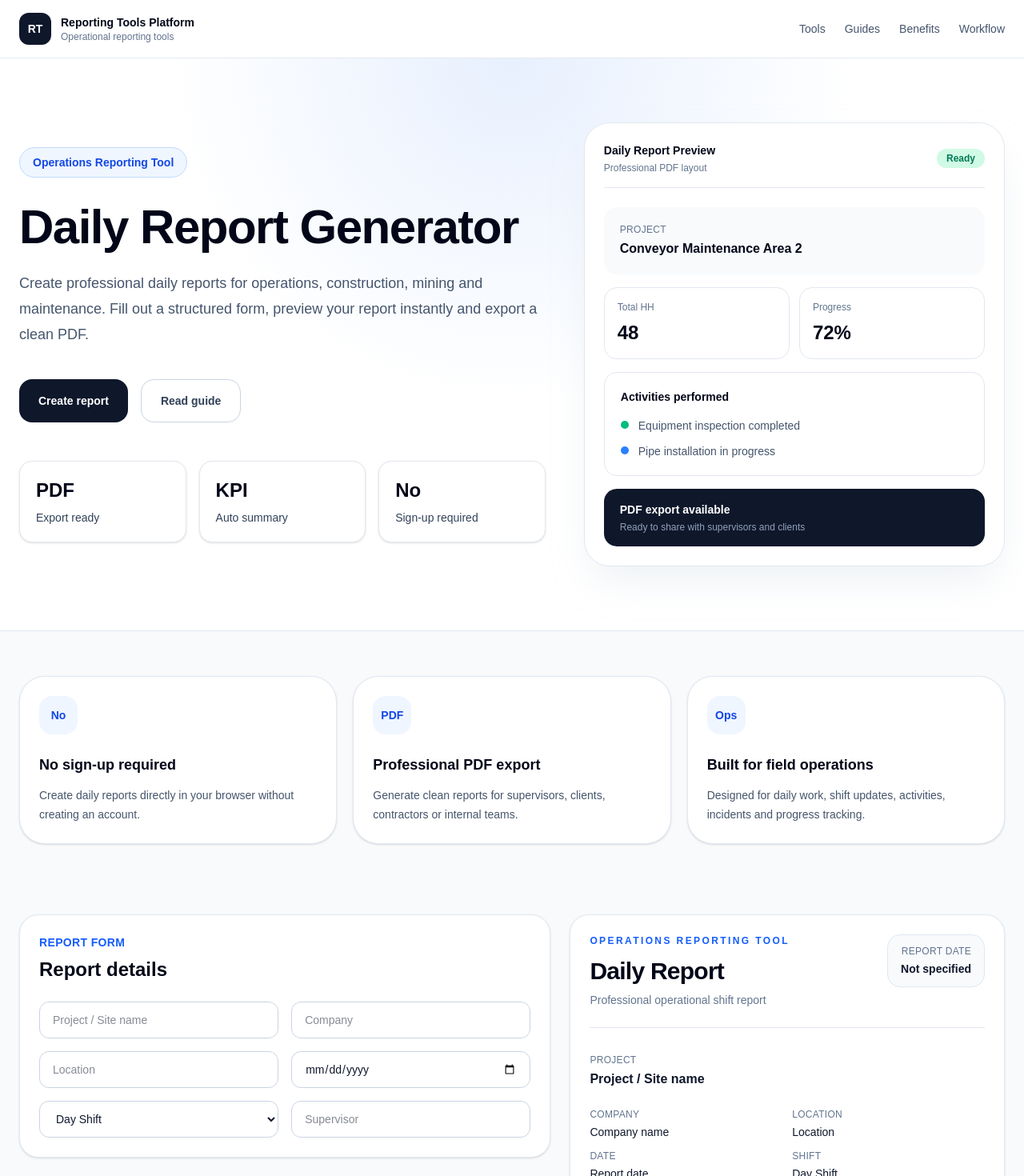
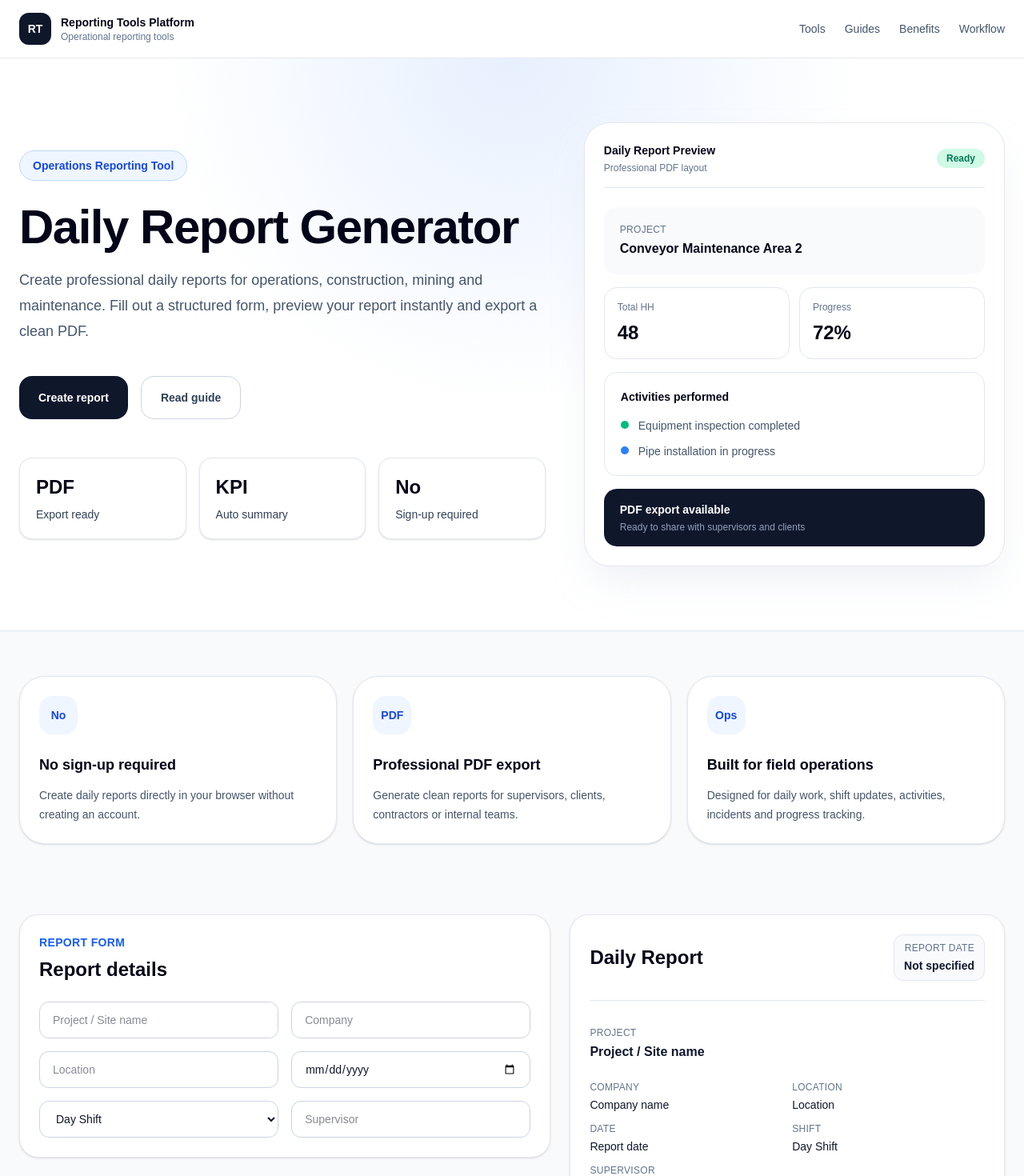
Before and after one commit to kike-Pinto/reporting-tools-platform, a Next.js app: page /tools/daily-report-generator in a window 1280 px wide. Shown: the top 1470 px of the page at 80% size. Built offline with nearby package versions, Linux system fonts and the light colour scheme.

Commit message:
Update Mobile responsive

```diff
--- a/components/report/DailyReportTool.tsx
+++ b/components/report/DailyReportTool.tsx
@@ -88,7 +88,10 @@ export default function DailyReportTool() {
   }
 
   return (
-    <section id='report-tool' className='mx-auto max-w-7xl px-6 py-8'>
+    <section
+      id='report-tool'
+      className='mx-auto max-w-7xl px-4 py-6 sm:px-6 sm:py-8'
+    >
       <div className='screen-tool grid gap-6 lg:grid-cols-[1.1fr_0.9fr]'>
         <ReportForm
           data={reportData}
--- a/components/report/ReportForm.tsx
+++ b/components/report/ReportForm.tsx
@@ -105,7 +105,7 @@ export default function ReportForm({
       </div>
 
       <div className='rounded-3xl border border-slate-200 bg-white p-6 shadow-sm'>
-        <div className='mb-5 flex items-center justify-between'>
+        <div className='mb-5 flex flex-col gap-3 sm:flex-row sm:items-center sm:justify-between'>
           <h3 className='text-xl font-bold text-slate-950'>
             Activities performed
           </h3>
@@ -113,7 +113,7 @@ export default function ReportForm({
           <button
             type='button'
             onClick={onAddActivity}
-            className='rounded-xl bg-blue-600 px-4 py-2 text-sm font-semibold text-white transition hover:bg-blue-700'
+            className='w-full rounded-xl bg-blue-600 px-4 py-3 text-xs sm:text-sm font-semibold text-white transition hover:bg-blue-700 sm:w-auto sm:py-2'
           >
             + Add activity
           </button>
--- a/components/report/ReportPreview.tsx
+++ b/components/report/ReportPreview.tsx
@@ -21,29 +21,19 @@ export default function ReportPreview({ data }: ReportPreviewProps) {
   const completedActivities = calculateCompletedActivities(data)
 
   return (
-    <aside className='print-area rounded-3xl border border-slate-200 bg-white p-6 shadow-sm lg:sticky lg:top-6 lg:self-start print:static'>
+    <aside className='print-area rounded-3xl border border-slate-200 bg-white p-4 shadow-sm sm:p-6 lg:sticky lg:top-24 lg:self-start print:static'>
       <div className='mb-8 border-b border-slate-200 pb-6'>
-        <div className='flex items-start justify-between gap-4'>
+        <div className='flex items-center justify-between gap-4'>
           <div>
-            <p className='text-xs font-semibold uppercase tracking-[0.2em] text-blue-600'>
-              Operations Reporting Tool
-            </p>
-
-            <h1 className='mt-3 text-3xl font-bold tracking-tight text-slate-950'>
-              Daily Report
-            </h1>
-
-            <p className='mt-2 text-sm text-slate-500'>
-              Professional operational shift report
-            </p>
+            <h1 className='text-2xl font-bold text-slate-950'>Daily Report</h1>
           </div>
 
-          <div className='rounded-2xl border border-slate-200 bg-slate-50 px-4 py-3 text-right'>
+          <div className='rounded-xl border border-slate-200 bg-slate-50 px-3 py-2 text-right'>
             <p className='text-xs uppercase tracking-wide text-slate-500'>
               Report Date
             </p>
 
-            <p className='mt-1 text-sm font-semibold text-slate-900'>
+            <p className='mt-1 text-xs font-semibold text-slate-900 sm:text-sm'>
               {showValue(data.reportDate, 'Not specified')}
             </p>
           </div>
--- a/components/report/ToolHero.tsx
+++ b/components/report/ToolHero.tsx
@@ -3,18 +3,18 @@ export default function ToolHero() {
     <section className='relative overflow-hidden border-b border-slate-200 bg-white'>
       <div className='absolute inset-0 bg-[radial-gradient(circle_at_top,rgba(59,130,246,0.12),transparent_45%)]' />
 
-      <div className='relative mx-auto max-w-7xl px-6 py-20'>
+      <div className='relative mx-auto max-w-7xl px-6 py-16 sm:py-20'>
         <div className='grid gap-12 lg:grid-cols-[1fr_0.8fr] lg:items-center'>
           <div>
             <div className='inline-flex items-center rounded-full border border-blue-200 bg-blue-50 px-4 py-2 text-sm font-semibold text-blue-700'>
               Operations Reporting Tool
             </div>
 
-            <h1 className='mt-8 text-5xl font-bold tracking-tight text-slate-950 sm:text-6xl'>
+            <h1 className='mt-7 text-4xl font-bold tracking-tight text-slate-950 sm:text-5xl lg:text-6xl'>
               Daily Report Generator
             </h1>
 
-            <p className='mt-6 max-w-2xl text-lg leading-8 text-slate-600'>
+            <p className='mt-5 max-w-2xl text-base leading-7 text-slate-600 sm:text-lg sm:leading-8'>
               Create professional daily reports for operations, construction,
               mining and maintenance. Fill out a structured form, preview your
               report instantly and export a clean PDF.
```
